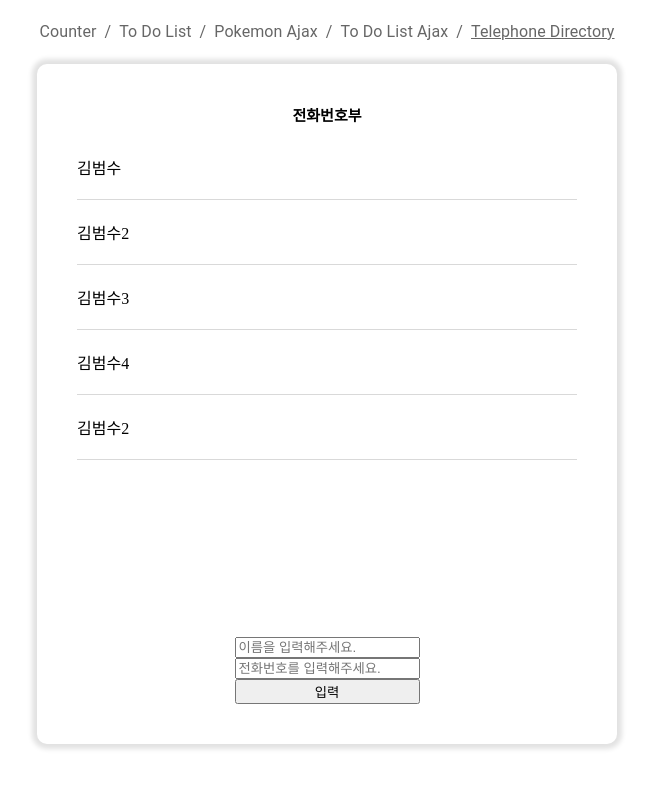
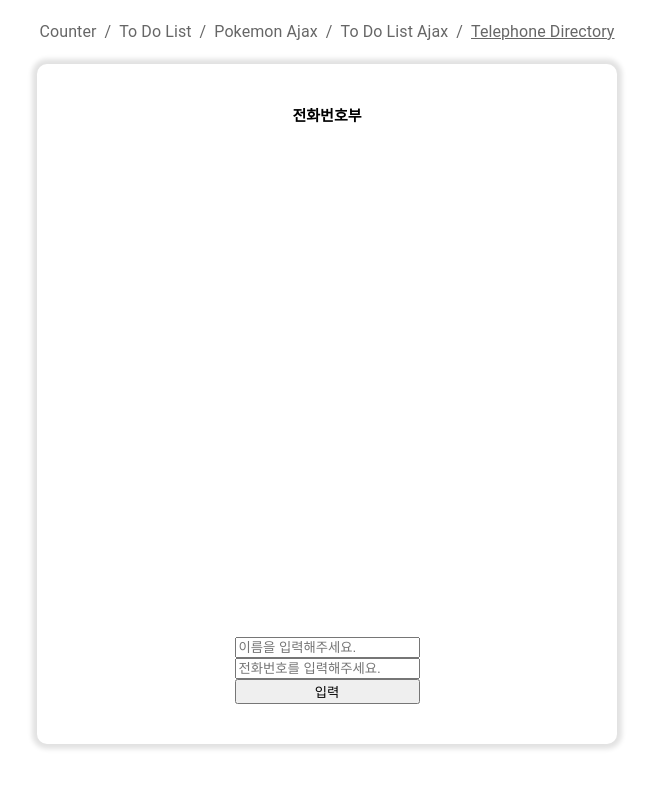
Before and after one commit to Devinix00/Redux-Practice, a React (Vite) app: page /telephone-directory in a window 1280 px wide. Shown: the top 788 px of the page, without its empty margins (313-966 px from the left). Built offline with nearby package versions, Linux system fonts and the light colour scheme.

Commit message:
[CREATE] 연락처 삭제 기능 구현

```diff
--- a/src/components/telephoneDirectoryPage/contract/Contract.module.scss
+++ b/src/components/telephoneDirectoryPage/contract/Contract.module.scss
@@ -1,6 +1,6 @@
 .link {
   display: flex;
-  gap: 1rem;
+  justify-content: space-between;
   border-bottom: 1px solid #d9d9d9;
   transition: background-color 0.3s ease;
   cursor: pointer;
--- a/src/components/telephoneDirectoryPage/contract/Contract.tsx
+++ b/src/components/telephoneDirectoryPage/contract/Contract.tsx
@@ -1,5 +1,6 @@
 import { Link } from "react-router-dom";
 import styles from "./Contract.module.scss";
+import useDeleteContract from "../../../hooks/useDeleteContract";
 
 interface IProps {
   contract: IContract;
@@ -13,9 +14,12 @@ interface IContract {
 }
 
 function Contract({ contract }: IProps) {
+  const deleteContract = useDeleteContract();
+
   return (
     <Link to="" className={styles.link}>
       {contract.name}
+      <button onClick={() => deleteContract(contract.id)}>삭제</button>
     </Link>
   );
 }
--- /dev/null
+++ b/src/hooks/useDeleteContract.ts
@@ -0,0 +1,14 @@
+import { useDispatch } from "react-redux";
+import { deleteContract } from "../redux/slices/telephoneDirectorySlice";
+
+function useDeleteContract() {
+  const dispatch = useDispatch();
+
+  const handleDeleteContract = (id: number) => {
+    dispatch(deleteContract(id));
+  };
+
+  return handleDeleteContract;
+}
+
+export default useDeleteContract;
--- a/src/pages/telephoneDirectory/TelephoneDirectory.module.scss
+++ b/src/pages/telephoneDirectory/TelephoneDirectory.module.scss
@@ -19,7 +19,11 @@
 
     .main {
       flex: 1;
+      max-height: calc(60rem - 8rem);
+      overflow-y: auto;
       padding-inline-start: 0;
+      margin: 0;
+      margin-bottom: 2rem;
     }
   }
 }
--- a/src/redux/slices/telephoneDirectorySlice.ts
+++ b/src/redux/slices/telephoneDirectorySlice.ts
@@ -1,37 +1,6 @@
 import { createSlice, PayloadAction } from "@reduxjs/toolkit";
 
-const contract: IContract[] = [
-  {
-    id: 1,
-    name: "김범수",
-    number: "01056052258",
-    url: "",
-  },
-  {
-    id: 2,
-    name: "김범수2",
-    number: "01056052258",
-    url: "",
-  },
-  {
-    id: 3,
-    name: "김범수3",
-    number: "01056052258",
-    url: "",
-  },
-  {
-    id: 4,
-    name: "김범수4",
-    number: "01056052258",
-    url: "",
-  },
-  {
-    id: 5,
-    name: "김범수2",
-    number: "01056052258",
-    url: "",
-  },
-];
+const contract: IContract[] = [];
 
 export interface IContract {
   id: number;
@@ -61,9 +30,18 @@ export const telephoneDirectorySlice = createSlice({
       };
       state.push(newContract);
     },
+    deleteContract: (state, action: PayloadAction<number>) => {
+      const index = state.findIndex(
+        (contract) => contract.id === action.payload
+      );
+
+      if (index !== -1) {
+        state.splice(index, 1);
+      }
+    },
   },
 });
 
-export const { addContract } = telephoneDirectorySlice.actions;
+export const { addContract, deleteContract } = telephoneDirectorySlice.actions;
 
 export default telephoneDirectorySlice.reducer;
```
